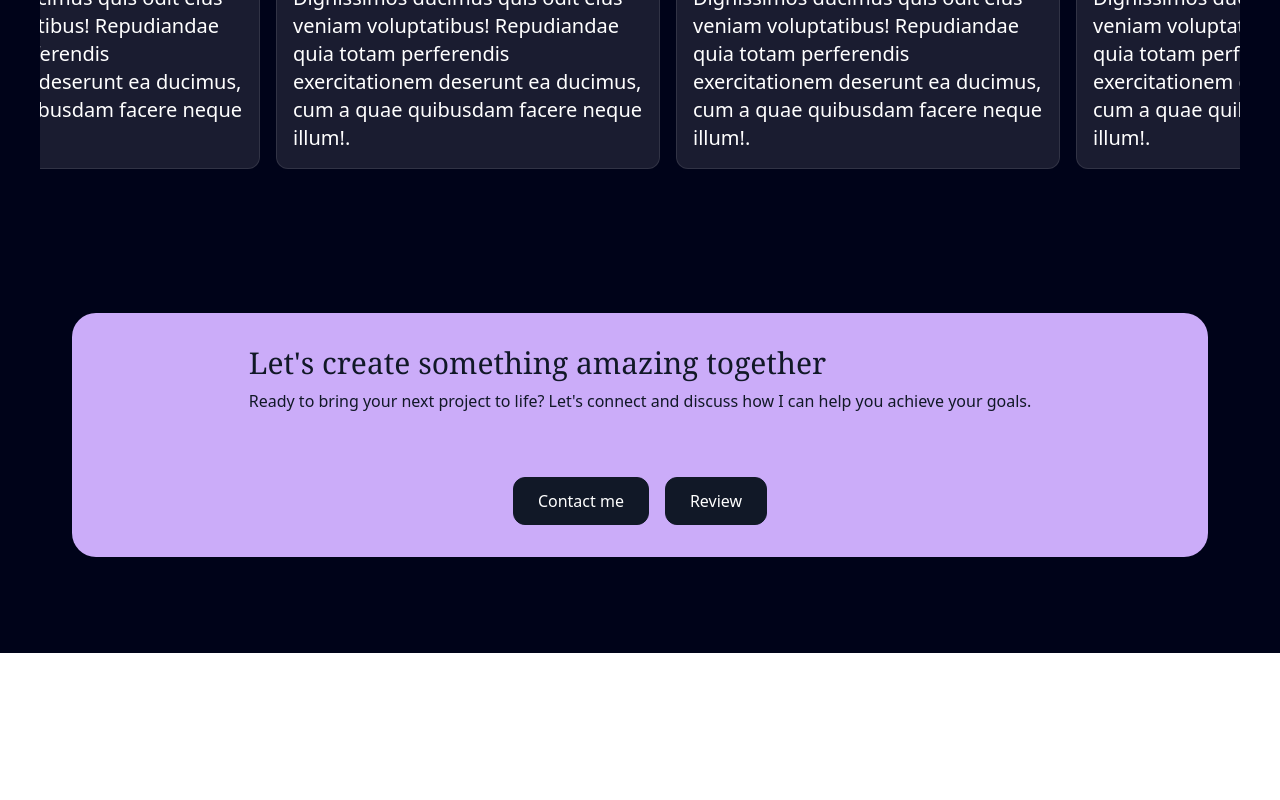
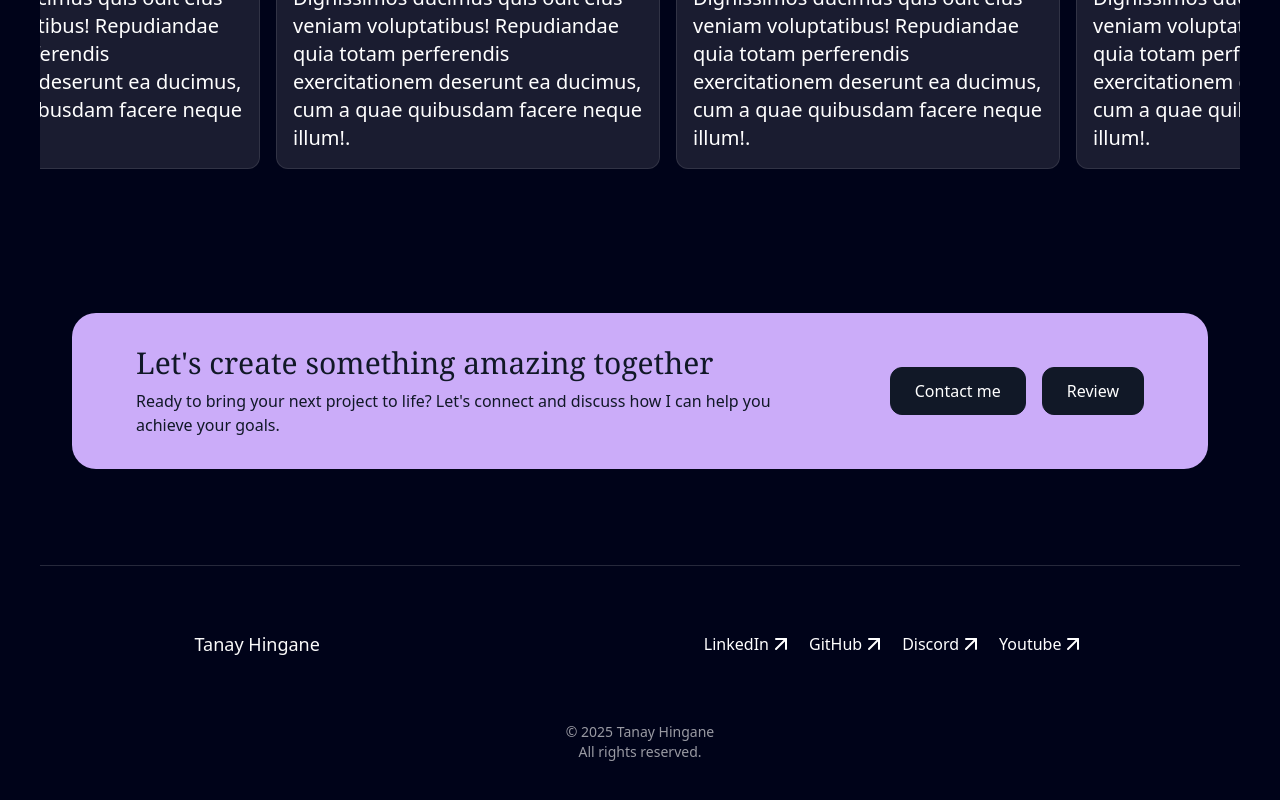
Before and after one commit to TanayHingane/Victus, a Next.js app: page / in a window 1280 px wide. Shown: the part 2877-3677 px from the top of the page. Before the commit the page ends 3530 px from the top, so only its background shows below. Built offline with nearby package versions, Linux system fonts and the light colour scheme.

Commit message:
commit last 14/03

```diff
--- a/app/page.tsx
+++ b/app/page.tsx
@@ -7,6 +7,7 @@ import ProjectGrid from "@/components/ProjectGrid";
 import SectionHeader from "@/components/ui/SectionHead";
 import { Testimonial } from "@/components/Testimonial";
 import { ContactSection } from "@/components/Contact";
+import Footer from "@/components/Footer";
 
 export default function Home() {
   return (
@@ -26,6 +27,7 @@ export default function Home() {
         <AboutMe />
         <Testimonial />
         <ContactSection />
+        <Footer />
       </div>
     </main>
   );
--- a/components/Contact.tsx
+++ b/components/Contact.tsx
@@ -7,7 +7,7 @@ export const ContactSection = () => {
       <div className="w-96 lg:container xl:container mx-auto">
         <div className="bg-purple px-7 text-gray-900 py-8 rounded-3xl text-center md:text-left relative overflow-hidden z-50 xl:px-16">
           <div className="absolute inset-0 opacity-5 -z-10"></div>
-          <div className="flex flex-col gap-8 md:gap-16 items-center md:flex-col sm:flex-row">
+          <div className="flex flex-col gap-8 md:gap-16 items-center md:flex-col xl:flex-row lg:flex-row">
             <div>
               <h2 className="text-2xl font-serif md:text-3xl sm:text-lg">
                 Let&apos;s create something amazing together
--- /dev/null
+++ b/components/Footer.tsx
@@ -0,0 +1,70 @@
+import Image from "next/image";
+import Link from "next/link";
+import React from "react";
+
+const Footer = () => {
+  return (
+    <div>
+      <div className="flex flex-col justify-center items-center gap-16  pt-16 pb-10 border-t border-white/15">
+        <div className="flex flex-col md:flex-row justify-center items-center gap-8 md:gap-20 lg:gap-32 xl:gap-96 w-full mx-auto px-3">
+          <div className="flex items-center">
+            <span className="select-none pointer-events-none text-lg font-medium dark:text-neutral-900 text-neutral-50">
+              Tanay Hingane
+            </span>
+          </div>
+          <div className="flex items-center gap-4 text-white">
+            {footerIcons.map((item, _) => (
+              <Link href={item.href} target="_blank" key={_}>
+                <h2 className="flex">
+                  {item.name}
+                  <svg
+                    xmlns="http://www.w3.org/2000/svg"
+                    width="24"
+                    height="24"
+                    viewBox="0 0 24 24"
+                    fill="none"
+                    stroke="currentColor"
+                    stroke-width="2"
+                    stroke-linecap="round"
+                    stroke-linejoin="round"
+                  >
+                    <path d="M7 7h10v10" />
+                    <path d="M7 17 17 7" />
+                  </svg>
+                </h2>
+              </Link>
+            ))}
+          </div>
+        </div>
+        <div>
+          <div className="font-normal text-sm dark:text-black/60 text-white/60 text-center">
+            {" "}
+            &copy; {new Date().getFullYear()} Tanay Hingane <br /> All rights
+            reserved.
+          </div>
+        </div>
+      </div>
+    </div>
+  );
+};
+
+export default Footer;
+
+const footerIcons = [
+  {
+    name: "LinkedIn",
+    href: "https://www.linkedin.com/in/tanayhingane",
+  },
+  {
+    name: "GitHub",
+    href: "https://github.com/TanayHingane",
+  },
+  {
+    name: "Discord",
+    href: "https://discord.com/users/1198554997386915880",
+  },
+  {
+    name: "Youtube",
+    href: "https://www.youtube.com/@Tanay.H03",
+  },
+];
```
Also changed, not shown: 1 other file (tests, documents, lock files or other folders).
